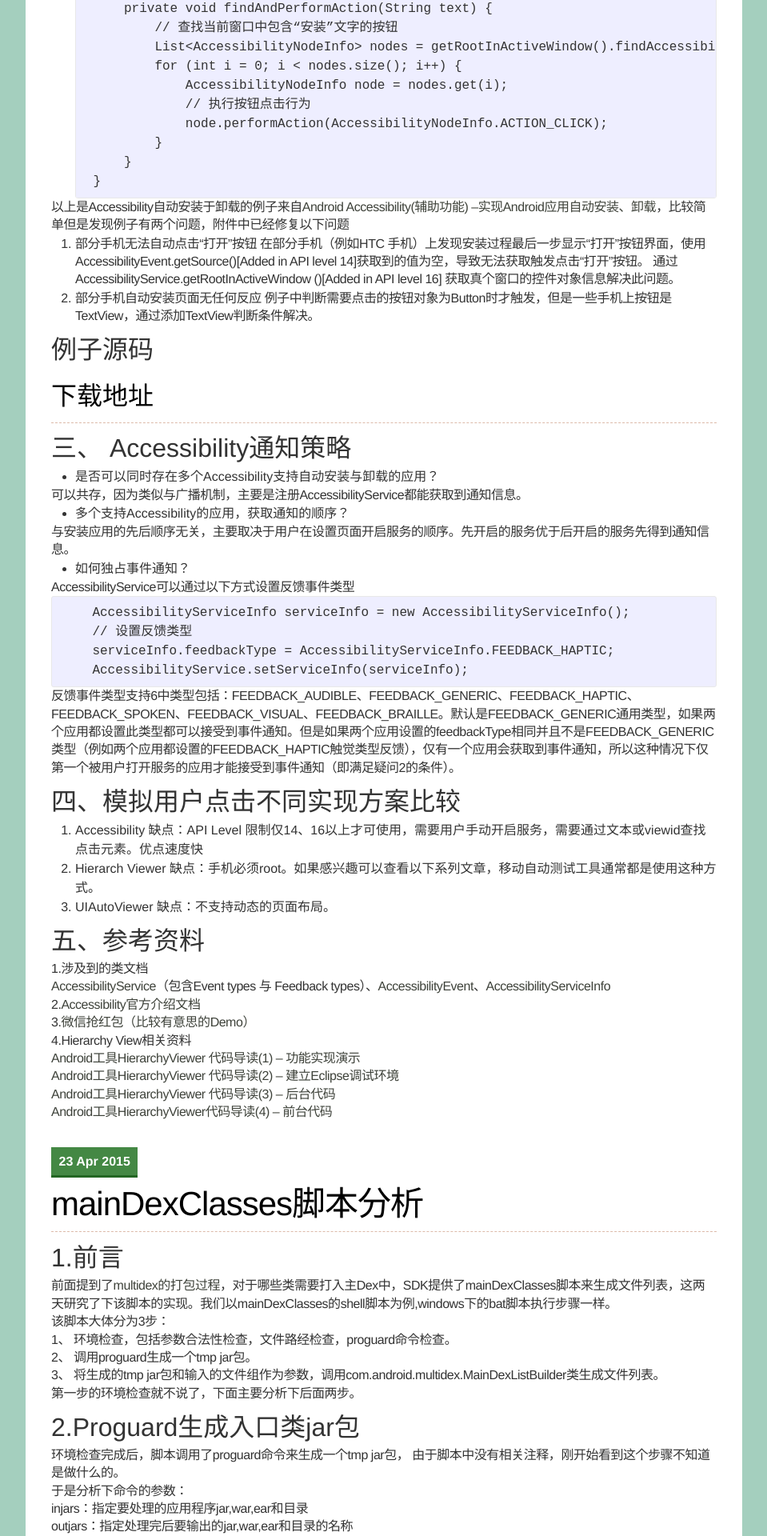
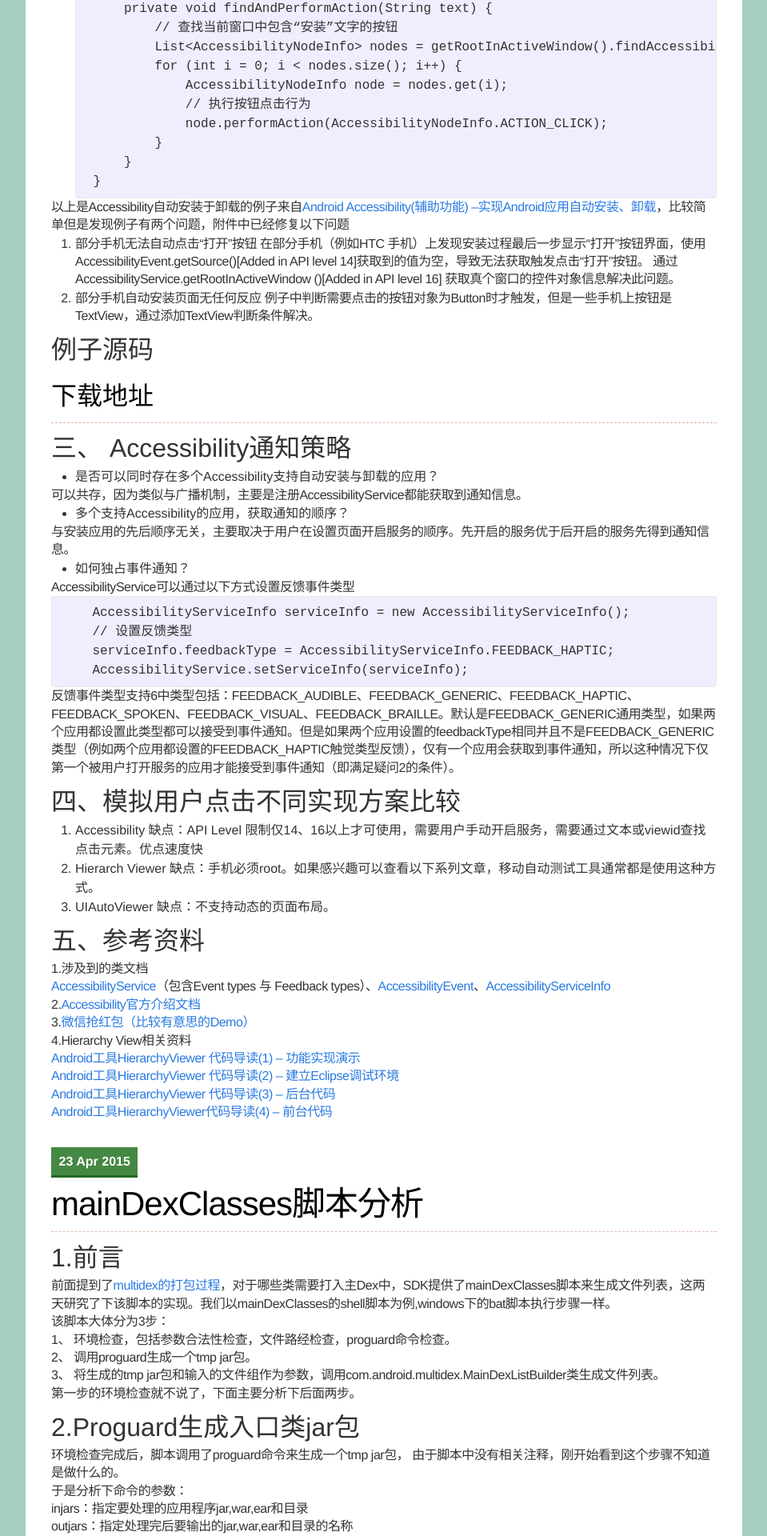
Before and after one commit to coolpers/coolpers.github.io, a Jekyll site: the page built from index.html, in a window 1280 px wide. Shown: the part 1637-3557 px from the top of the page at 80% size, without its empty margins (160-1119 px from the left). Built offline with Jekyll 4.4.1, drawn with Linux system fonts in a browser that asks for light colours.

Commit message:
remove wrong  style

```diff
--- a/css/master.css
+++ b/css/master.css
@@ -78,14 +78,6 @@ img.right {
   margin: 15px;
 }
 
-a {
-  color: #3E423A;
-}
-
-a:visited {
-  color: #6C6E58;
-  font-weight: normal;
-}
 
 #wrapper {
   max-width: 70%;
```
